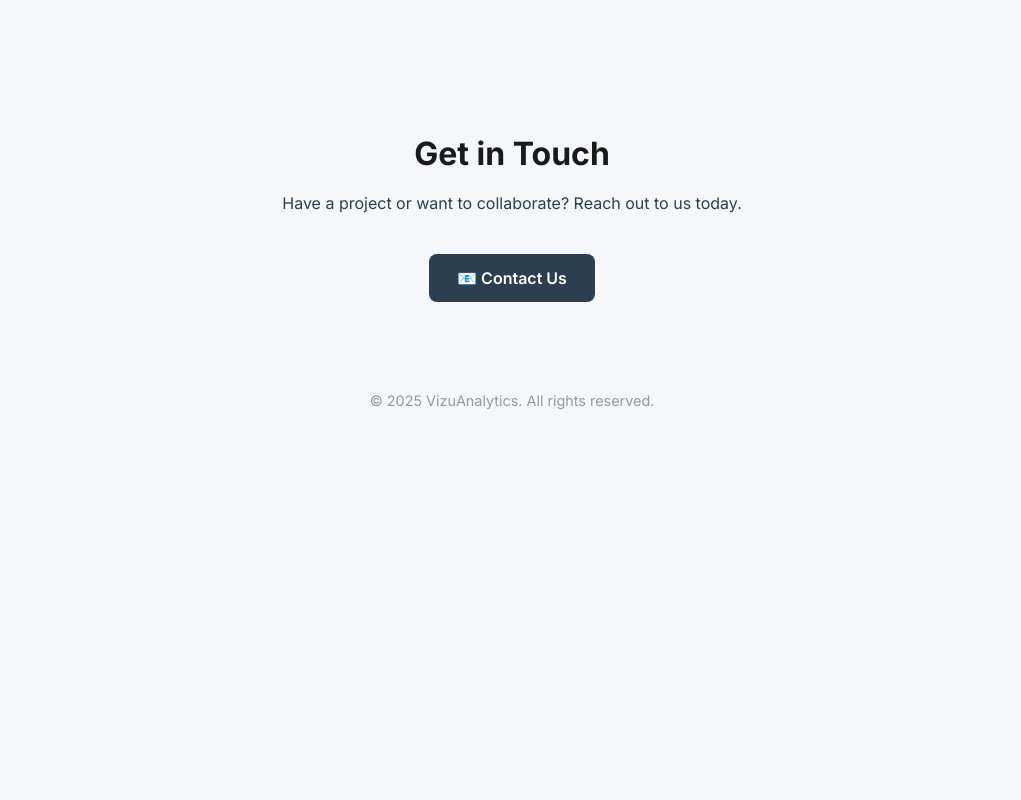
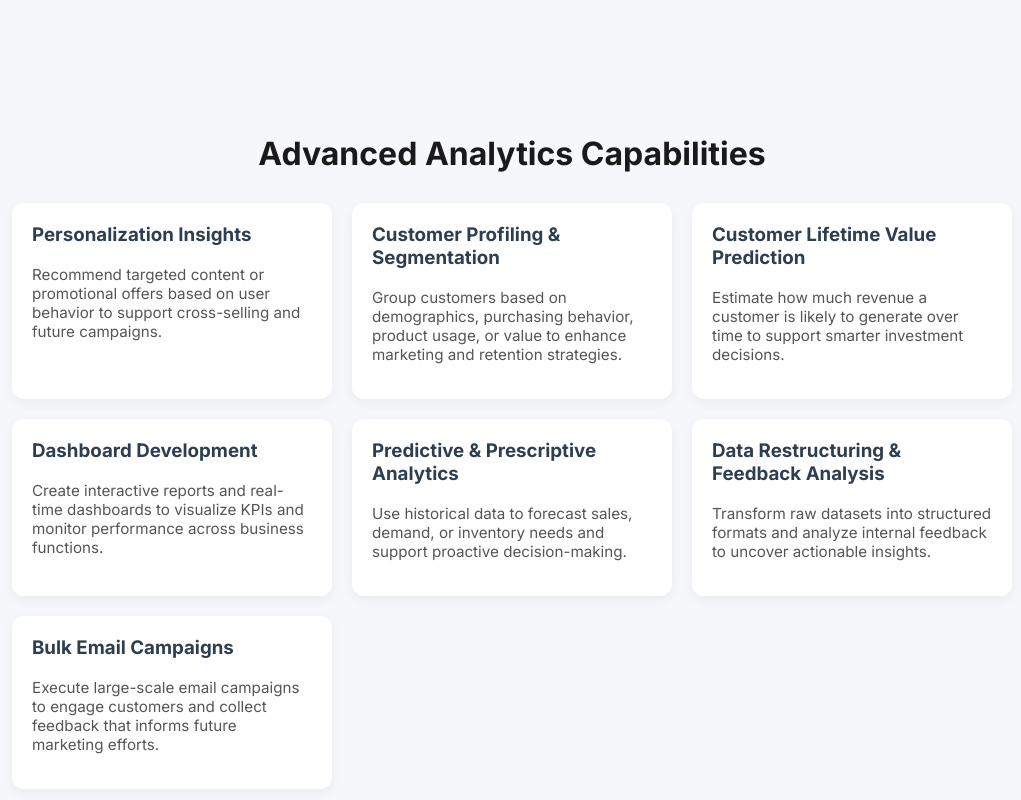
Before and after one commit to Pcwatagala/VizuAnalytics.github.io, a plain HTML site: page index.html in a window 1280 px wide. Shown: the part 1140-1940 px from the top of the page, without its empty margins (128-1149 px from the left). Before the commit the page ends 1579 px from the top, so only its background shows below. Drawn offline with Linux system fonts and the light colour scheme.

Commit message:
Update index.html

```diff
--- a/index.html
+++ b/index.html
@@ -104,7 +104,7 @@
   <div class="services-grid">
     <div class="card">
       <h3>Business Intelligence</h3>
-      <p>Dashboards and reporting solutions using tools like Power BI, Google Data Studio, and Excel to track performance.</p>
+      <p>Dashboards and reporting solutions to track performance across all critical functions.</p>
     </div>
     <div class="card">
       <h3>Data Analytics Consulting</h3>
@@ -121,6 +121,40 @@
   </div>
 </section>
 
+<section class="services">
+  <h2>Advanced Analytics Capabilities</h2>
+  <div class="services-grid">
+    <div class="card">
+      <h3>Personalization Insights</h3>
+      <p>Recommend targeted content or promotional offers based on user behavior to support cross-selling and future campaigns.</p>
+    </div>
+    <div class="card">
+      <h3>Customer Profiling & Segmentation</h3>
+      <p>Group customers based on demographics, purchasing behavior, product usage, or value to enhance marketing and retention strategies.</p>
+    </div>
+    <div class="card">
+      <h3>Customer Lifetime Value Prediction</h3>
+      <p>Estimate how much revenue a customer is likely to generate over time to support smarter investment decisions.</p>
+    </div>
+    <div class="card">
+      <h3>Dashboard Development</h3>
+      <p>Create interactive reports and real-time dashboards to visualize KPIs and monitor performance across business functions.</p>
+    </div>
+    <div class="card">
+      <h3>Predictive & Prescriptive Analytics</h3>
+      <p>Use historical data to forecast sales, demand, or inventory needs and support proactive decision-making.</p>
+    </div>
+    <div class="card">
+      <h3>Data Restructuring & Feedback Analysis</h3>
+      <p>Transform raw datasets into structured formats and analyze internal feedback to uncover actionable insights.</p>
+    </div>
+    <div class="card">
+      <h3>Bulk Email Campaigns</h3>
+      <p>Execute large-scale email campaigns to engage customers and collect feedback that informs future marketing efforts.</p>
+    </div>
+  </div>
+</section>
+
 <section class="contact">
   <h2>Get in Touch</h2>
   <p>Have a project or want to collaborate? Reach out to us today.</p>
```
